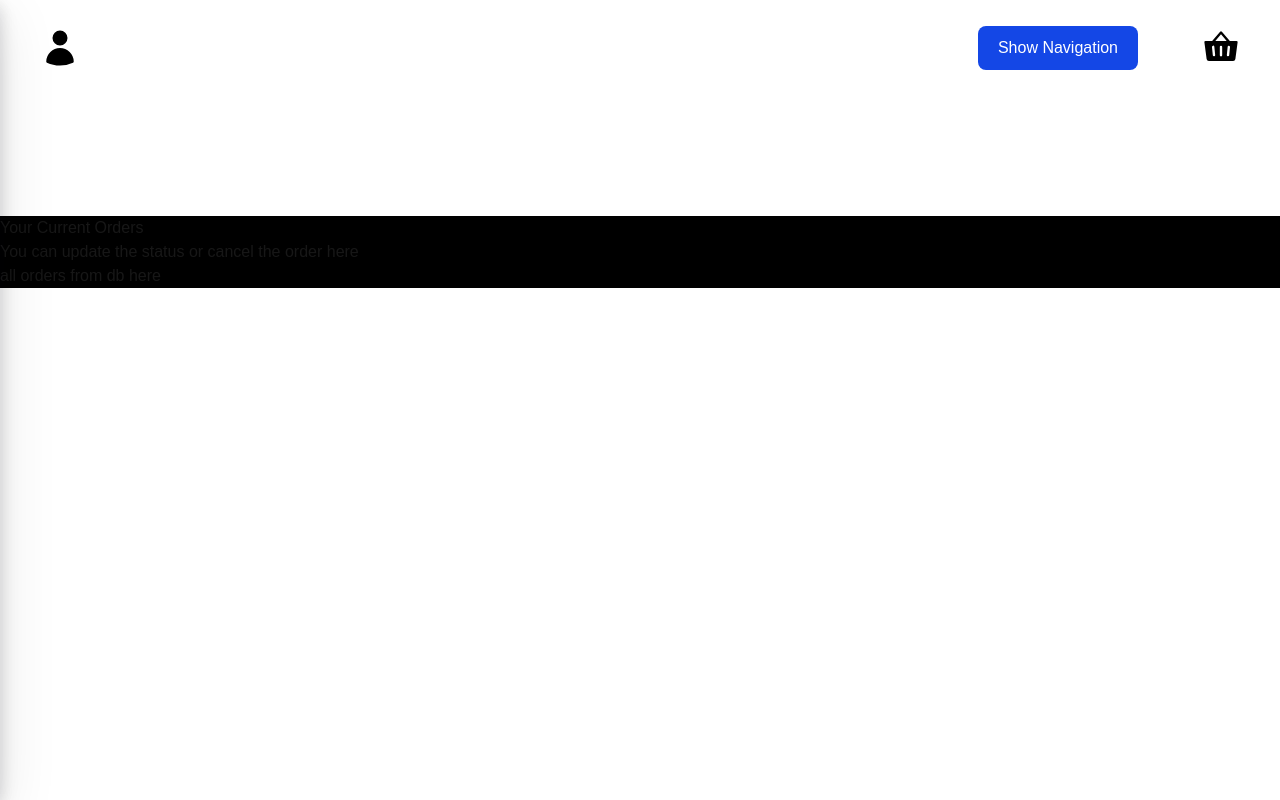
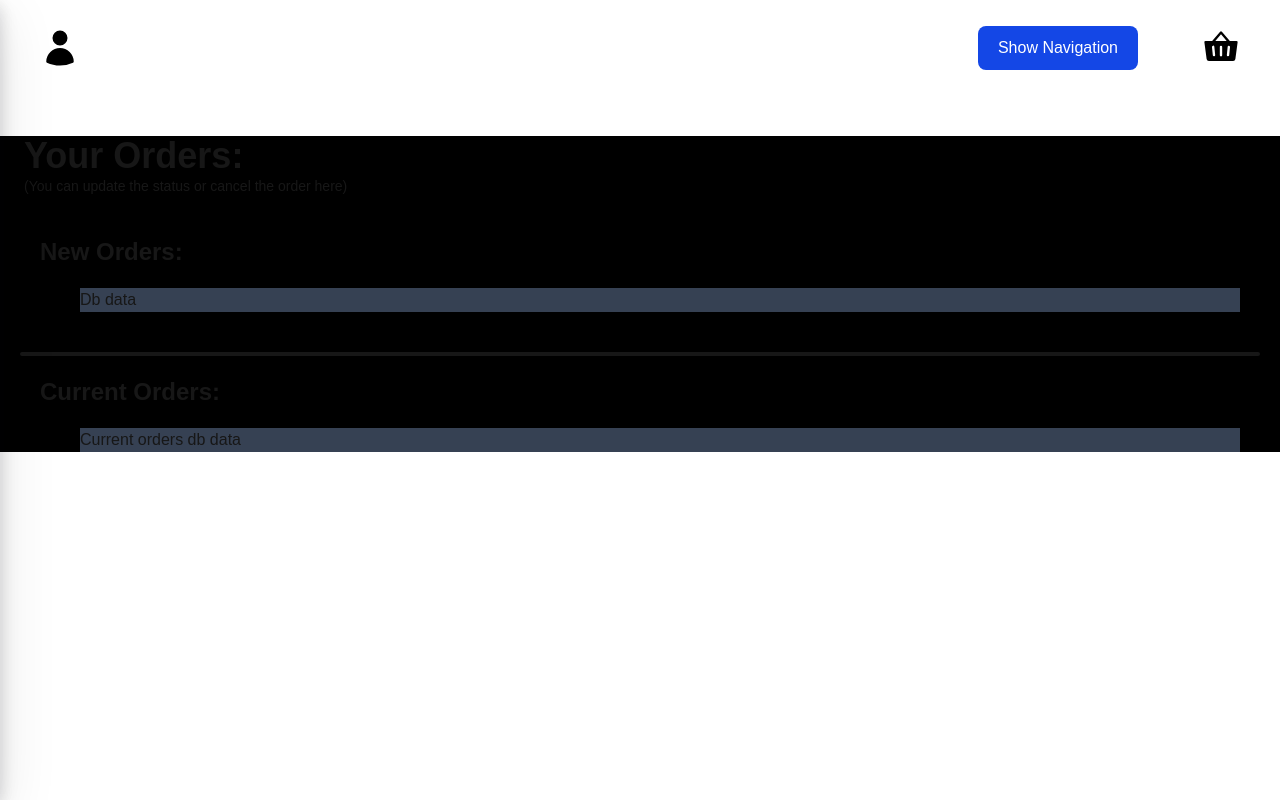
Before and after one commit to narendra-create/Best-Fullstack-Projects, a Next.js app in the folder Local-Bite/client/: page /VendorTools/CurrentOrders in a window 1280 px wide. Built offline with nearby package versions, Linux system fonts and the light colour scheme; no server answers.

Commit message:
UPDATE: Ui Changes in CurrentOrders page

```diff
--- a/Local-Bite/client/app/VendorTools/CurrentOrders/page.js
+++ b/Local-Bite/client/app/VendorTools/CurrentOrders/page.js
@@ -2,12 +2,22 @@ import React from 'react'
 
 const Orders = () => {
     return (
-        <section className='w-full mt-54 bg-black h-full'>
+        <section className='w-full mt-34 bg-black h-full flex flex-col gap-10'>
             <div>
-                <h1>Your Current Orders</h1>
-                <p>You can update the status or cancel the order here</p>
+                <h1 className='text-4xl font-bold pl-6'>Your Orders:</h1>
+                <p className='text-sm font-extralight pl-6'>(You can update the status or cancel the order here)</p>
             </div>
-            <div>all orders from db here</div>
+            <div className='flex flex-col'>
+                <div className='pl-10 '>
+                    <h2 className='text-2xl font-semibold mb-5'>New Orders:</h2>
+                    <div className='h-full mx-10 bg-gray-700'>Db data</div>
+                </div>
+                <hr className='mx-5 rounded-full border-2 mt-10' />
+                <div className='pl-10 mt-5'>
+                    <h2 className='text-2xl font-semibold mb-5'>Current Orders:</h2>
+                    <div className='h-full mx-10 bg-gray-700'>Current orders db data</div>
+                </div>
+            </div>
         </section>
     )
 }
--- a/Local-Bite/client/app/VendorTools/Dashboard/page.js
+++ b/Local-Bite/client/app/VendorTools/Dashboard/page.js
@@ -4,18 +4,18 @@ import { useState } from 'react'
 
 const DashBoard = () => {
   //hooks
-  const [showDrawer, setShowDrawer] = useState(false)
+  //here
 
   return (
     <div className='text-black mt-34 mx-auto w-full flex items-center justify-center'>
       <section>
         <h1 className='font-bold text-3xl my-3'>Dashboard</h1>
-        {/* <ol>
+        <ol>
           <li>- History</li>
           <li>- Current orders + status update button</li>
           <li>- Add products button</li>
           <li>- Edit My products or delete them</li>
-        </ol> */}
+        </ol>
       </section>
     </div>
   )
```
